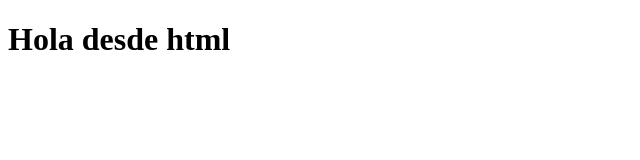
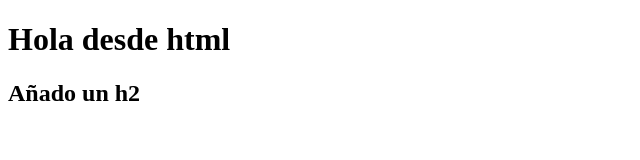
Before and after one commit to cesargusa/ejemplo-git, a plain HTML site: page index.html in a window 1280 px wide. Shown: the whole page, without its empty margins (0-640 px from the left). Drawn offline with Linux system fonts and the light colour scheme.

Commit message:
He añadido el h2

```diff
--- a/index.html
+++ b/index.html
@@ -8,5 +8,6 @@
 </head>
 <body>
     <h1>Hola desde html</h1>
+    <h2>Añado un h2</h2>
 </body>
 </html>
```
